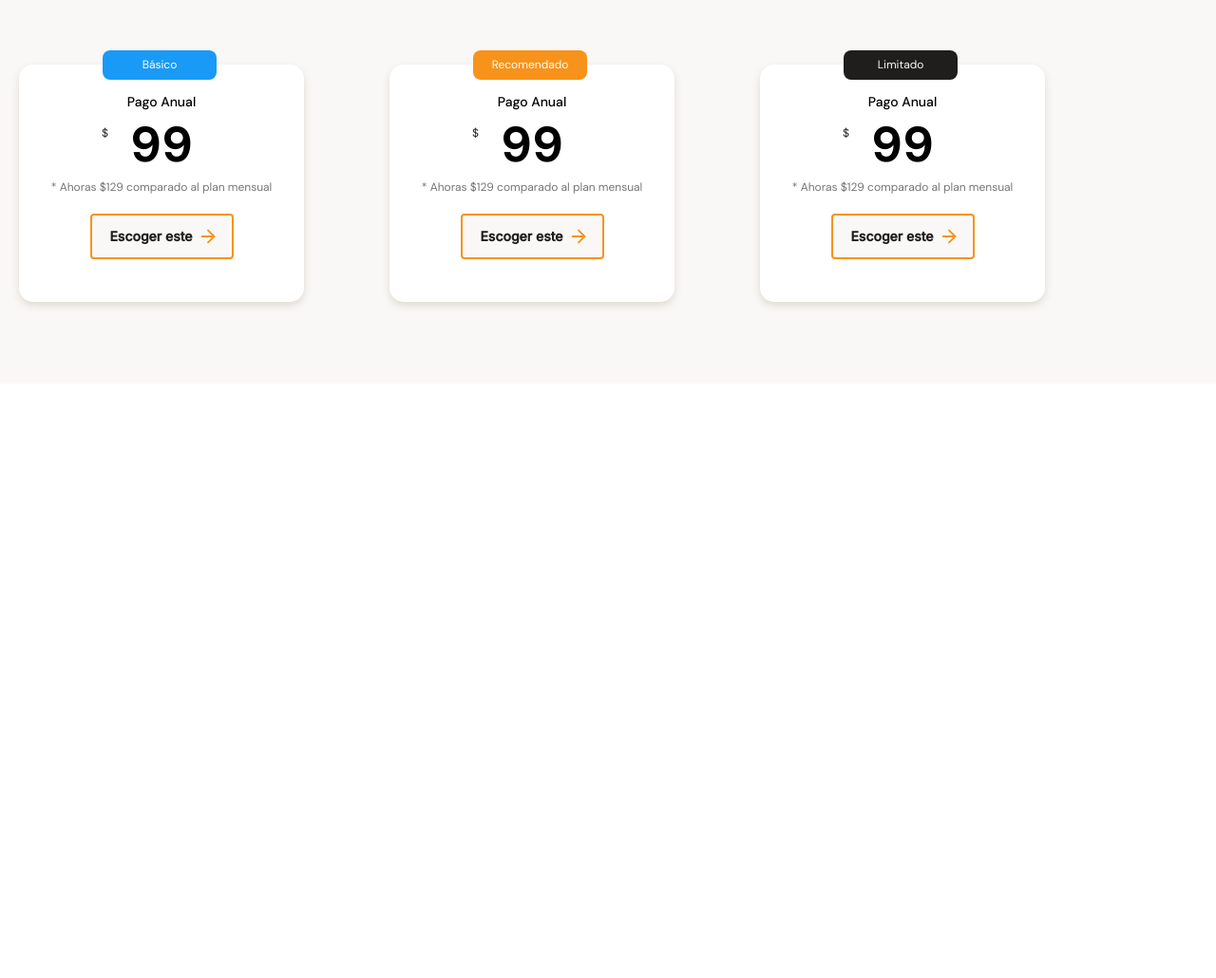
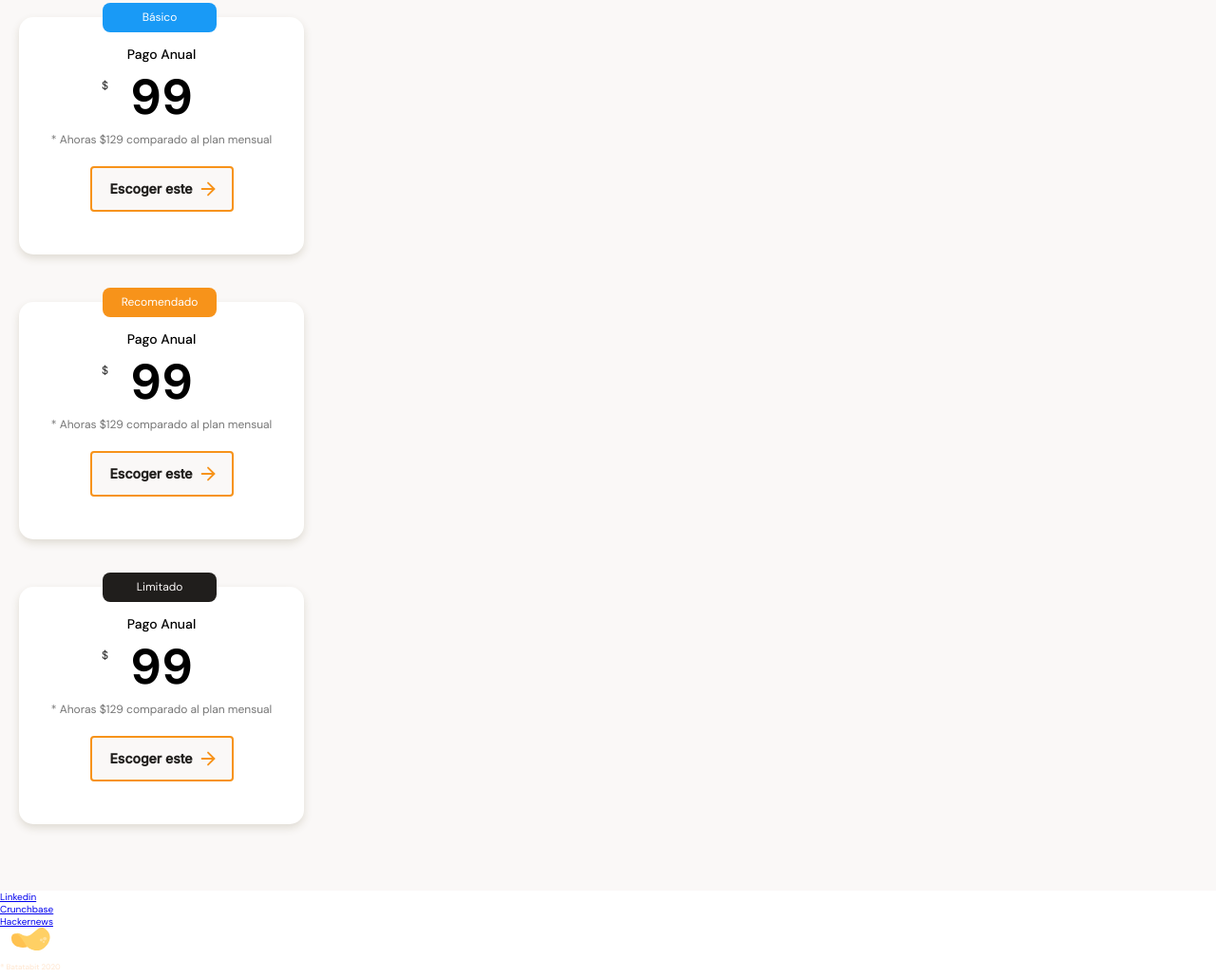
Before and after one commit to WhateverToLogIn/batatabit.github.io, a plain HTML site: page index.html in a window 1280 px wide. Shown: the part 3116-4146 px from the top of the page at 95% size. Before the commit the page ends 3520 px from the top, so only its background shows below. Drawn offline with Linux system fonts and the light colour scheme.

Commit message:
Add files via upload

```diff
--- a/index.html
+++ b/index.html
@@ -7,6 +7,7 @@
     <meta name="viewport" content="width=device-width, initial-scale=1.0">
     <title>Document</title>
     <link rel="stylesheet" href="css/main.css">
+    <link rel="stylesheet" href="css/tablet.css" media="(min-width: 930px)">
     <link rel="preconnect" href="https://fonts.googleapis.com">
     <link rel="preconnect" href="https://fonts.gstatic.com" crossorigin>
     <link
@@ -59,7 +60,7 @@
                         </div>
                     </div>
                 </div>
-            </section>
+
             <section class="main-commision-table">
                 <p class="commision-table--title">Comisiones</p>
                 <div class="commision-table--container">
@@ -86,6 +87,8 @@
                     </div>
                 </div>
             </section>
+        </section>
+        </section>
             </div>
         </section>
         <section class="main-product-detail">
@@ -125,7 +128,7 @@
                 <h2>Escoge el plan que mejor se ajuste a ti.</h2>
                 <p>Cualquier plan te da acceso completo a nuestra plataforma</p>
             </div>
-            <section class="plnas-container--slider">
+            <section class="plans-container--slider">
 
                 <article class="plans-container--card">
                     <p class="basic">Básico</p>
@@ -158,7 +161,18 @@
         </section>
         <section></section>
     </main>
-    <footer></footer>
+    <footer>
+        <section class="left">
+            <ul>
+                <li><a href="#">Linkedin</a></li>
+                <li><a href="#">Crunchbase</a></li>
+                <li><a href="#">Hackernews</a></li>
+            </ul>
+        </section>
+        <section class="right">
+            <img src="./assets/img/logo-footer.svg" alt="Logo de Batatabit 2020">
+        </section>
+    </footer>
 </body>
 
 </html>
```
